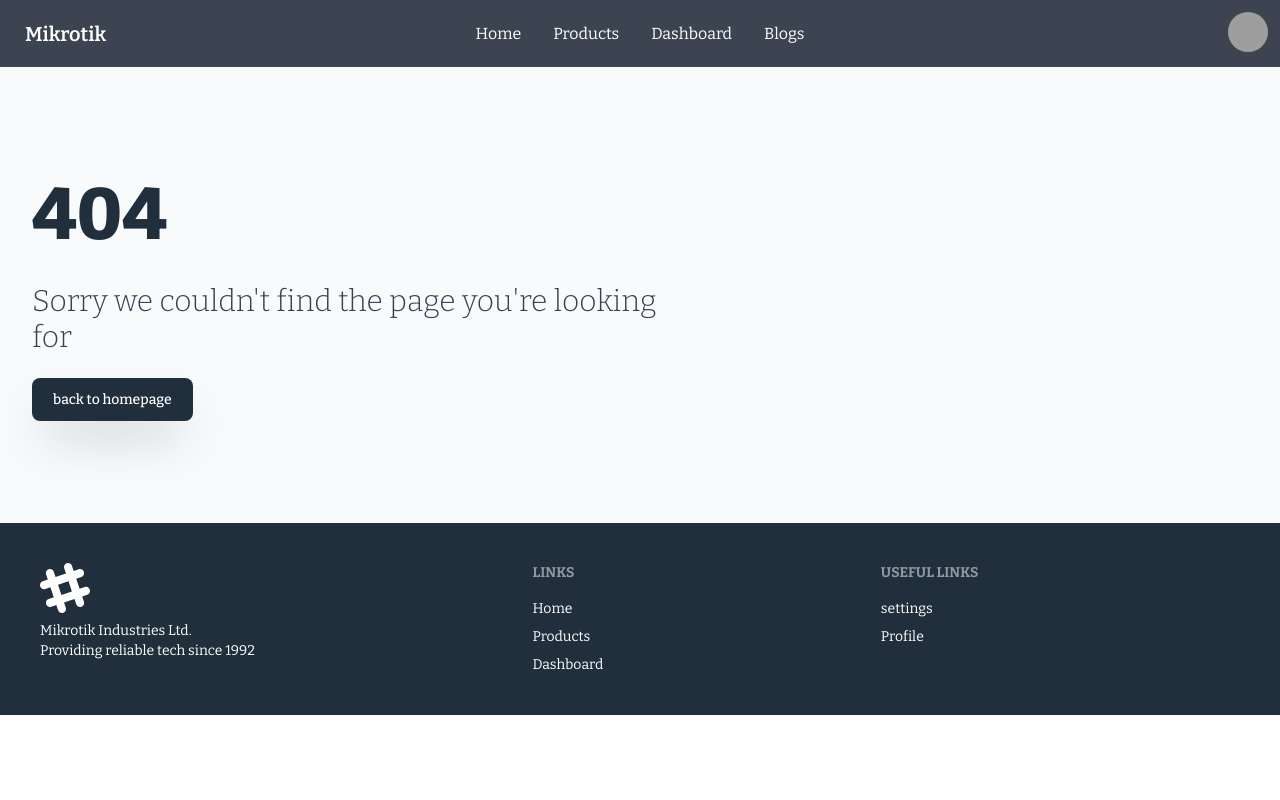
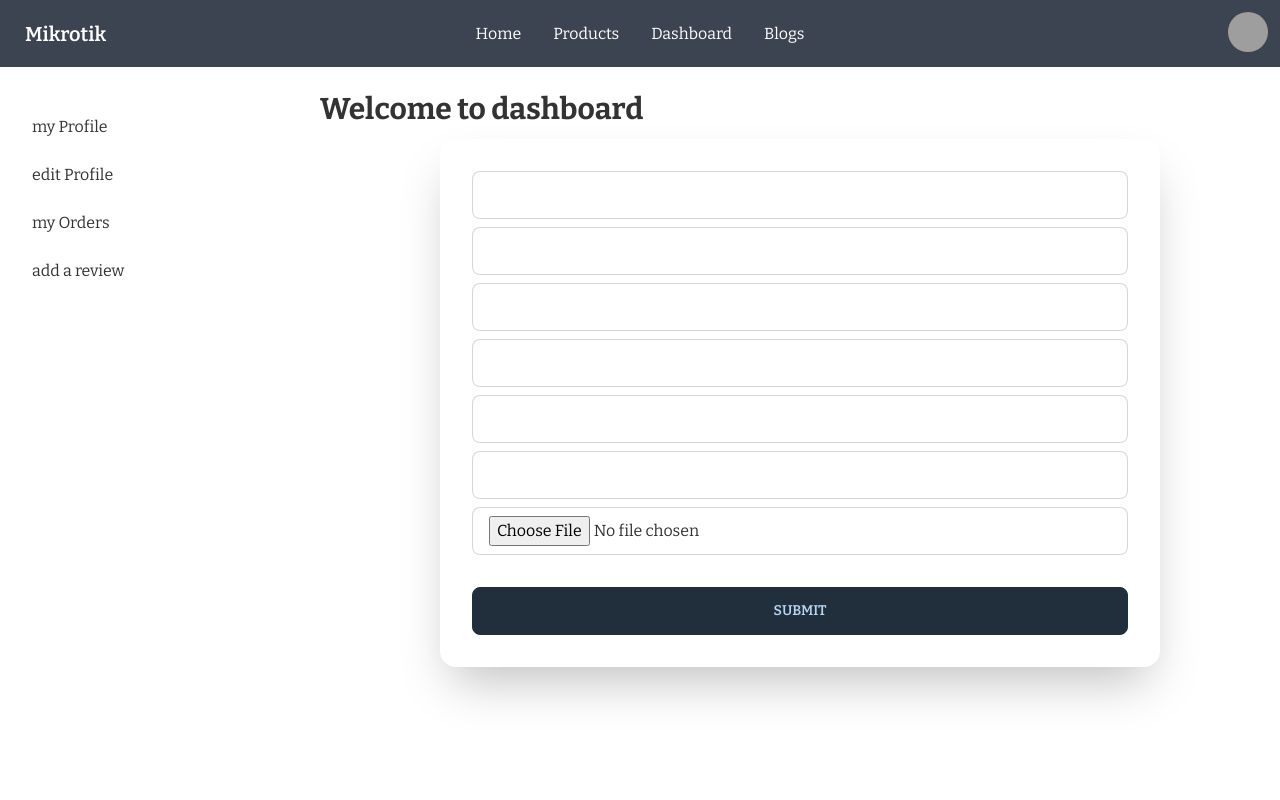
Before and after one commit to sabbir-mahmud/Manufacturer-website, a React (Create React App) app: page /dashboard/manage-Product/1 in a window 1280 px wide. Shown: the top 800 px of the page. Built offline with nearby package versions, Linux system fonts and the light colour scheme; no server answers; sample sign-in values are in the browser's storage; grey boxes are pictures that could not be loaded.

Commit message:
dashboard design has been changed

```diff
--- a/src/App.js
+++ b/src/App.js
@@ -23,6 +23,8 @@ import useAdmin from './Hooks/useAdmin/useAdmin';
 import useUser from './Hooks/useFirebase.js/useUser';
 import RequireUser from './Components/Auth/RequireUser';
 import RequireAdmin from './Components/Auth/RequireAdmin';
+import ManageProduct from './Components/Pages/Dashboard/ManageProduct';
+import EditProduct from './Components/Pages/Dashboard/EditProduct';
 
 function App() {
   const { user } = useUser();
@@ -45,6 +47,8 @@ function App() {
           <Route path="settings" element={<EditProfile />} />
           <Route path="users" element={<RequireAdmin><Users /></RequireAdmin>} />
           <Route path="addProduct" element={<RequireAdmin><AddProduct /></RequireAdmin>} />
+          <Route path="manage-Product" element={<RequireAdmin><ManageProduct /></RequireAdmin>} />
+          <Route path="manage-Product/:id" element={<RequireAdmin><EditProduct /></RequireAdmin>} />
         </Route>
         <Route path="/login" element={<Login />} />
         <Route path="/register" element={<Register />} />
--- a/src/Components/Pages/Dashboard/Dashboard.js
+++ b/src/Components/Pages/Dashboard/Dashboard.js
@@ -31,17 +31,18 @@ const Dashboard = () => {
             <div className="drawer-side mt-5">
                 <label htmlFor="my-drawer-4" className="drawer-overlay"></label>
                 <ul className="menu p-4 overflow-y-auto w-80 bg-base-100 text-base-content">
-                    <li><Link to="/dashboard/profile">My Profile</Link></li>
-                    <li><Link to="/dashboard/settings">Edit Profile</Link></li>
+                    <li><Link to="/dashboard/profile">my Profile</Link></li>
+                    <li><Link to="/dashboard/settings">edit Profile</Link></li>
                     {
                         admin ?
                             <>
-                                <li><Link to="/dashboard/users">Users</Link></li>
+                                <li><Link to="/dashboard/users">users</Link></li>
+                                <li><Link to="/dashboard/manage-product">manage product</Link></li>
                                 <li><Link to="/dashboard/addProduct">add product</Link></li>
-                                <li><Link to="/dashboard">Manage Order</Link></li>
+                                <li><Link to="/dashboard">manage Order</Link></li>
                             </> : <>
-                                <li><Link to='/dashboard'>My Orders</Link></li>
-                                <li><Link to="/dashboard/myReviews">Add A Review</Link></li>
+                                <li><Link to='/dashboard'>my Orders</Link></li>
+                                <li><Link to="/dashboard/myReviews">add a review</Link></li>
 
                             </>
                     }
--- /dev/null
+++ b/src/Components/Pages/Dashboard/EditProduct.js
@@ -0,0 +1,99 @@
+import React from 'react';
+import Helmet from 'react-helmet';
+import { useQuery } from 'react-query';
+import { useParams } from 'react-router-dom';
+
+const EditProduct = () => {
+    const { id } = useParams();
+    const { data: product } = useQuery(['editProduct', id], () => fetch(`http://localhost:5000/api/products/${id}`).then(res => res.json()));
+    const imageStorageKey = 'd6cf365aabe2ff86e40fafe5d6f330c1'
+
+    const handleProductUpdate = async (e) => {
+        e.preventDefault();
+        let image = e.target.img.files[0];
+        const url = `https://api.imgbb.com/1/upload?key=${imageStorageKey}`;
+        if (image) {
+            console.log('images new');
+            const formData = new FormData();
+            formData.append('image', image);
+            fetch(url, {
+                method: 'POST',
+                body: formData,
+            })
+                .then(res => res.json())
+                .then(result => {
+                    if (result.success) {
+                        image = result.data.url;
+                    }
+                })
+
+        } else {
+            console.log('images old');
+            image = product.img;
+        }
+        const data = {
+            brand: 'Mikrotik',
+            name: e.target.productName.value || product?.productName,
+            model: e.target.model.value || product?.model,
+            price: e.target.price.value || product?.price,
+            weight: e.target.weight.value || product?.weight,
+            quantity: e.target.Quantity.value || product?.Quantity,
+            type: e.target.type.value || product?.type,
+            img: e.target.img.value || product?.img,
+        }
+        fetch(`http://localhost:5000/api/products/${id}`, {
+            method: 'PATCH',
+            headers: {
+                'Content-Type': 'application/json',
+                'authorization': `Bearer ${localStorage.getItem("accessToken")}`
+            },
+            body: JSON.stringify(data),
+        })
+            .then(res => res.json())
+            .then(result => {
+                console.log(result);
+            })
+    }
+    return (
+        <div>
+            <Helmet>
+                <title>Edit Product</title>
+            </Helmet>
+
+            <form onSubmit={handleProductUpdate}>
+                <div className="w-3/4 mx-auto card  shadow-2xl bg-base-100">
+                    <div className="card-body">
+                        <div className="form-control">
+                            <input type="text" placeholder={product?.name} name='productName' className="input input-bordered" />
+                        </div>
+                        <div className="form-control">
+                            <input type="text" name='model' placeholder={product?.model} className="input input-bordered" />
+                        </div>
+                        <div className="form-control">
+                            <input type="text" name='type' placeholder={product?.type} className="input input-bordered" />
+                        </div>
+                        <div className="form-control">
+                            <input type="number" name='weight' placeholder={product?.weight} className="input input-bordered" />
+                        </div>
+                        <div className="form-control">
+                            <input type="number" name='price' placeholder={product?.price} className="input input-bordered" />
+                        </div>
+                        <div className="form-control">
+                            <input type="number" name='Quantity' placeholder={product?.quantity} className="input input-bordered" />
+                        </div>
+                        <div className="form-control">
+                            <input type="file" name='img' placeholder="img: Upload file" className="input py-2 input-bordered" />
+                        </div>
+
+                        <div className="form-control mt-6">
+                            <input className='btn btn-primary' type="submit" value="Submit" />
+                        </div>
+                    </div>
+                </div>
+            </form>
+
+        </div>
+    );
+};
+
+export default EditProduct;
--- a/src/Components/Pages/Dashboard/ManageProduct.js
+++ b/src/Components/Pages/Dashboard/ManageProduct.js
@@ -1,8 +1,65 @@
 import React from 'react';
+import { useQuery } from 'react-query';
+import { Link } from 'react-router-dom';
+import { toast } from 'react-toastify';
 
 const ManageProduct = () => {
+    const { data: products, refetch } = useQuery('manageProducts', () => fetch('http://localhost:5000/api/products').then(res => res.json()));
+
+    const handleDelete = (id) => {
+        const url = `http://localhost:5000/api/products/${id}`;
+        fetch(url, {
+            method: "DELETE",
+            headers: {
+                "Content-Type": "application/json",
+                "authorization": `Bearer ${localStorage.getItem("accessToken")}`
+            }
+        }).then(res => {
+            if (res.status === 401 || res.status === 403) {
+                return toast.error('You are not authorized to perform this action');
+            } else {
+                return res.json();
+
+            }
+        })
+            .then(data => console.log(data))
+        refetch()
+        toast.info('Product deleted successfully');
+
+    }
     return (
         <div>
+            <table className="table w-full">
+
+                <thead>
+                    <tr>
+                        <th>Product Name</th>
+                        <th>model</th>
+                        <th>type</th>
+                        <th>price</th>
+                        <th>Quantity</th>
+                        <th>edit</th>
+                        <th>delete</th>
+                    </tr>
+                </thead>
+                <tbody>
+                    {
+                        products && products.map(product => {
+                            return (
+                                <tr key={product._id} className="hover">
+                                    <td>{product.name}</td>
+                                    <td>{product.model}</td>
+                                    <td>{product.type}</td>
+                                    <td>{product.price}</td>
+                                    <td>{product.quantity}</td>
+                                    <td><Link to={`/dashboard/manage-Product/${product._id}`}>Update</Link></td>
+                                    <td><button onClick={() => handleDelete(product._id)}>delete</button></td>
+                                </tr>
+                            )
+                        })
+                    }
+                </tbody>
+            </table>
 
         </div>
     );
--- a/src/Components/Pages/Dashboard/Orders.js
+++ b/src/Components/Pages/Dashboard/Orders.js
@@ -8,7 +8,6 @@ import UserOrderDelete from './UserOrderDelete';
 
 const Orders = () => {
     const { user } = useUser();
-    console.log(localStorage.getItem("accessToken"));
     let { data: order, refetch } = useQuery(["order", user.email], () => {
         return fetch(`http://localhost:5000/api/order/?email=${user.email}`, {
             method: "GET",
--- a/src/Components/Pages/Products/AddProduct.js
+++ b/src/Components/Pages/Products/AddProduct.js
@@ -37,6 +37,7 @@ const AddProduct = () => {
                         method: 'POST',
                         headers: {
                             'Content-Type': 'application/json',
+                            'authorization': `Bearer ${localStorage.getItem("accessToken")}`
                         },
                         body: JSON.stringify(product),
                     })
--- a/src/Components/Pages/Products/ProductDetails.js
+++ b/src/Components/Pages/Products/ProductDetails.js
@@ -1,4 +1,4 @@
-import React from 'react';
+import React, { useState } from 'react';
 import Helmet from 'react-helmet';
 import { useQuery } from 'react-query';
 import { useParams } from 'react-router-dom';
@@ -6,6 +6,7 @@ import { toast } from 'react-toastify';
 import useUser from '../../../Hooks/useFirebase.js/useUser';
 
 const ProductDetails = () => {
+    const [btnDisable, setBtnDisable] = useState(false);
     const { user } = useUser();
     const { id } = useParams();
     const { data: product, refetch } = useQuery(['product', id], () => {
@@ -13,22 +14,27 @@ const ProductDetails = () => {
             .then(res => res.json());
     })
 
+    const handleBtn = (e) => {
+        let qtn = parseInt(e.target.value);
+        let productQtn = parseInt(product.quantity);
+        if (qtn > productQtn || qtn <= 100) {
+            setBtnDisable(true);
+        } else {
+            setBtnDisable(false);
+        }
+
+    }
+
     const handleOrderSubmit = e => {
         e.preventDefault();
-        let qtn = parseInt(e.target.elements.quantity.value);
-        let productQtn = parseInt(product.Quantity);
-        if (qtn > productQtn) {
-            toast.info('Quantity is not available');
-        } else if (qtn <= 100) {
-            toast.info('Quantity should be more than 100');
-        }
-        else {
         const order = {
             user: user.email,
             productName: product.name,
             product: product._id,
             price: product.price,
             quantity: e.target.quantity.value,
+            address: e.target.address.value,
+            phone: e.target.phone.value,
         }
         fetch('http://localhost:5000/api/order', {
             method: 'POST',
@@ -50,7 +56,7 @@ const ProductDetails = () => {
                 }
             })
     }
-    }
+
 
     return (
         <div>
@@ -92,10 +98,22 @@ const ProductDetails = () => {
                             <label className="label">
                                 <span className="label-text">Order Quantity</span>
                             </label>
-                            <input type="number" name='quantity' placeholder='100' className="input input-bordered" />
+                            <input onChange={handleBtn} type="number" name='quantity' placeholder='100' className="input input-bordered" />
+                        </div>
+                        <div className="form-control">
+                            <label className="label">
+                                <span className="label-text">Phone Number</span>
+                            </label>
+                            <input type="number" name='phone' placeholder='+8801782888241' className="input input-bordered" />
+                        </div>
+                        <div className="form-control">
+                            <label className="label">
+                                <span className="label-text">Address</span>
+                            </label>
+                            <input type="text" name='address' placeholder='Dhaka, Bangladesh' className="input input-bordered" />
                         </div>
                         <div className="form-control mt-6">
-                            <button className="btn btn-primary">Order</button>
+                            <button disabled={btnDisable} className="btn btn-primary">Order</button>
                         </div>
                     </div>
                 </form>
--- a/src/Components/Shared/Footer/Footer.js
+++ b/src/Components/Shared/Footer/Footer.js
@@ -12,7 +12,6 @@ const Footer = () => {
                 <span className="footer-title">Links</span>
                 <Link to='/' className="link link-hover">Home</Link>
                 <Link to='/products' className="link link-hover">Products</Link>
-                <Link to='/dashboard' className="link link-hover">Dashboard</Link>
             </div>
             <div>
                 <span className="footer-title">useful links</span>
```
Lines whose indentation alone changed are shown as unchanged.
